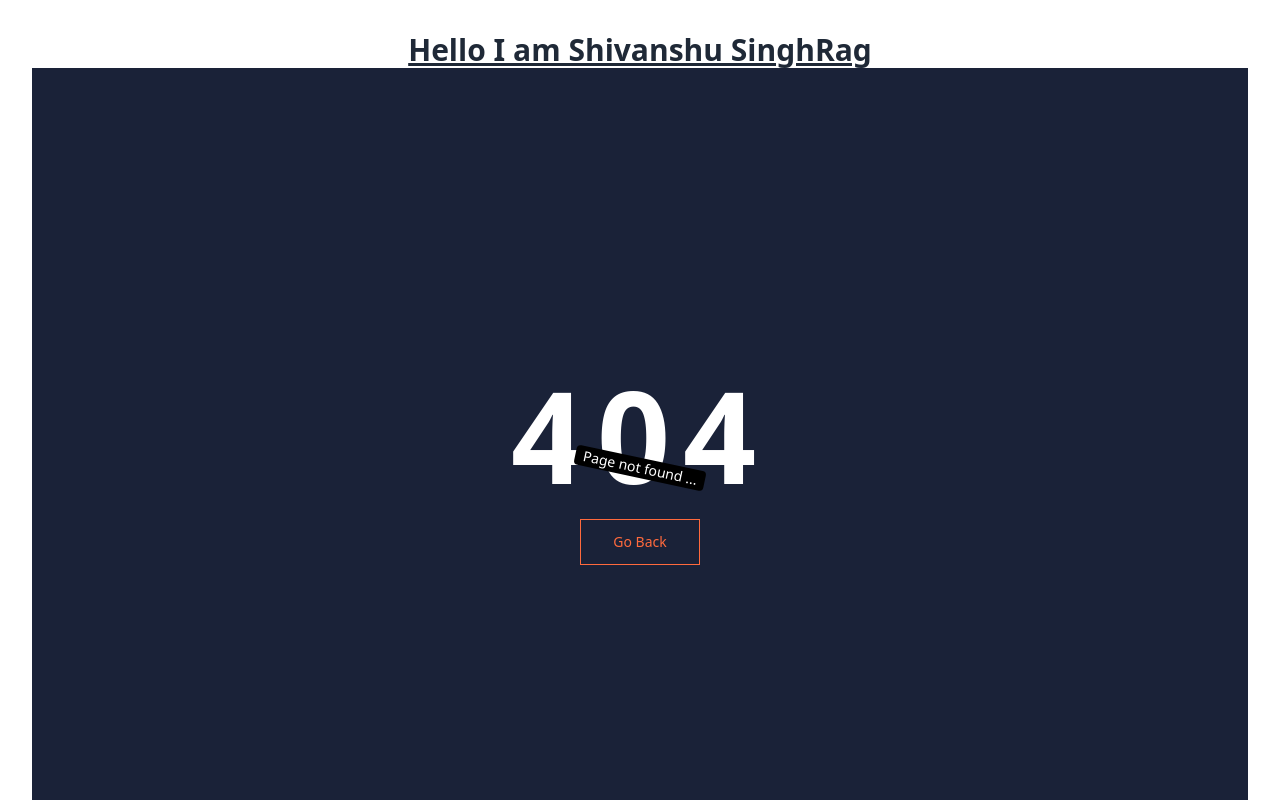
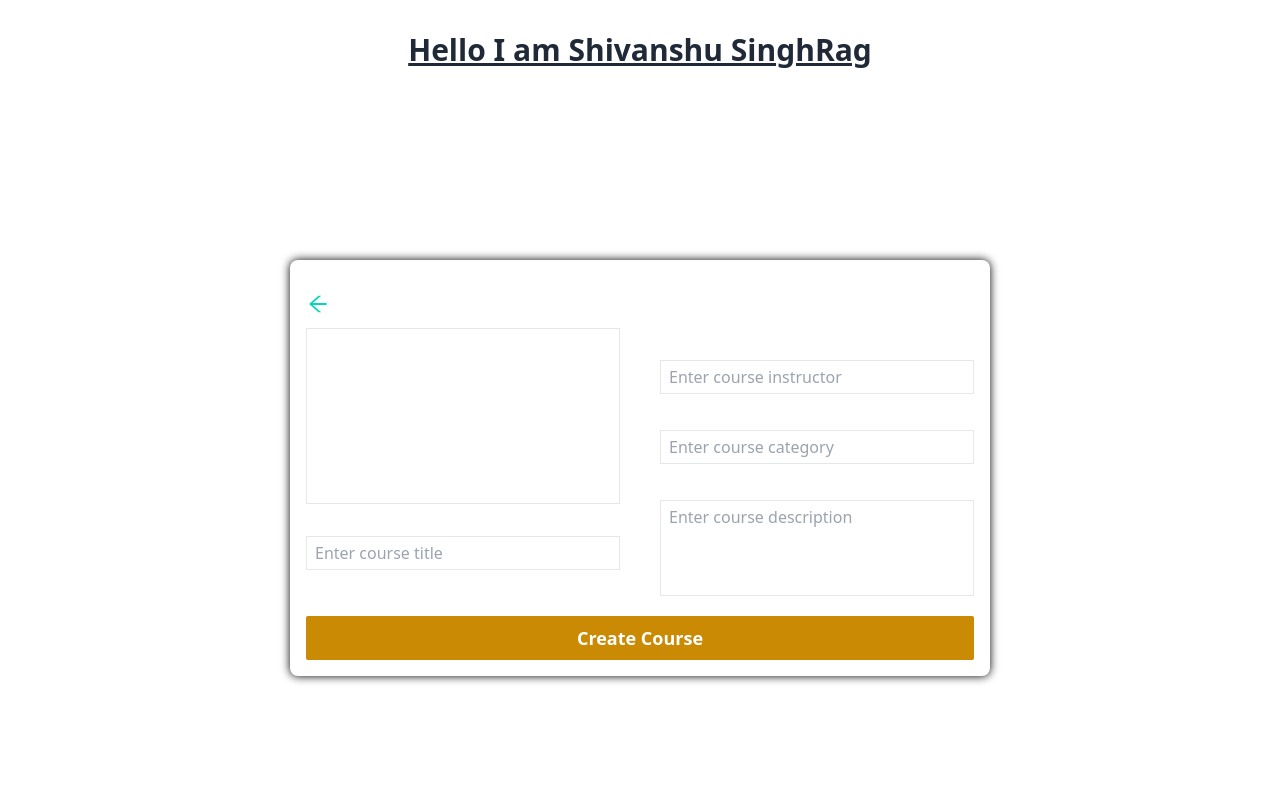
Before and after one commit to ShivanshuRag/Fronted_lms, a React (Vite) app: page /course/create in a window 1280 px wide. Before the commit this address had no page. Shown: the top 800 px of the page. Built offline with nearby package versions, Linux system fonts and the light colour scheme.

Commit message:
configure create course file

```diff
--- a/src/App.jsx
+++ b/src/App.jsx
@@ -7,6 +7,7 @@
 import Contact from './Pages/Contact.jsx'
 import CourseDescription from './Pages/Course/CourseDescription.jsx'
 import CourseList from './Pages/Course/CourseList.jsx'
+import CreateCourse from './Pages/Course/CreateCourse.jsx'
 import Denied from './Pages/Denied.jsx'
 import HomePage from './Pages/HomePage.jsx'
 import Login from './Pages/Login.jsx'
@@ -28,6 +29,7 @@
     <Route path="/course/description" element={<CourseDescription/>}></Route>
     <Route path="/contact" element={<Contact/>}></Route>
     <Route path="/denied" element={<Denied/>}></Route>
+    <Route path="/course/create" element={<CreateCourse/>}></Route>
     <Route path="*" element={<NotFound/>}></Route>
     </Routes>
 
--- /dev/null
+++ b/src/Pages/Course/CreateCourse.jsx
@@ -0,0 +1,220 @@
+
+import { useState } from "react";
+import toast from "react-hot-toast";
+import { AiOutlineArrowLeft } from "react-icons/ai";
+import { useDispatch } from "react-redux";
+import {Link , useNavigate} from "react-router-dom";
+
+import HomeLayout from "../../Layouts/HomeLayout.jsx";
+import { createNewCourse } from "../../Redux/Slices/CourseSlice.js";
+
+
+function CreateCourse(){
+
+    const dispatch = useDispatch();
+    const navigate = useNavigate();
+
+    const [userInput , setUserInput] = useState({
+
+        title : "",
+        category: "",
+        createdBy: "",
+        description: "",
+        thumbnail: null,
+        previewImage: ""
+
+    })
+
+     function handleImageUpload(e){
+       e.preventDefault();
+
+       const uploadedImage = e.target.files[0];
+       if(uploadedImage){
+        const fileReader = new FileReader();
+         fileReader.readAsDataURL(uploadedImage)
+         fileReader.addEventListener("upload" , function(){
+            setUserInput({
+                ...userInput,
+                previewImage : this.result,
+                thumbnail: uploadedImage
+            })
+         })
+       }
+
+     }
+
+     function handleUserInput(e){
+       const {name , value} = e.target;
+
+        setUserInput({
+            ...userInput ,
+            [name]: value
+        })
+     }
+
+     async function onFormSubmit(e){
+       e.preventDefault();
+
+       if(!userInput.title || !userInput.description || !userInput.category || !userInput.thumbnail || !userInput.createdBy){
+
+        toast.error("All field are mandatory")
+         return;
+       }
+
+        const response = await dispatch(createNewCourse(userInput));
+
+         if(response?.payload?.success){
+            setUserInput({
+                title : "",
+                category : "",
+                createdBy : "",
+                description: "",
+                thumbnail : null,
+                previewImage : "" ,
+
+            })
+            navigate("/courses")
+
+         }
+
+     }
+
+    return(
+     <HomeLayout>
+       <div className="flex items-center justify-center h-[100vh]">
+         <form
+         onSubmit={onFormSubmit}
+         className="flex flex-col justify-center gap-5 rounded-lg p-4 text-white w-[700px] my-10 shadow-[0_0_10px_black] relative"
+
+         >
+          <Link className="absolute top-8 text-2xl link text-accent cursor-pointer">
+           <AiOutlineArrowLeft />
+          </Link>
+
+          <h1 className="text-center text-2xl font-bold">
+            Create New Course
+          </h1>
+
+          <main className="grid grid-cols-2 gap-x-10">
+             <div className="gap-y-6">
+               <div>
+                <label
+                htmlFor="image_uploads"
+                className="cursor-pointer"
+                >
+                    {userInput.previewImage ? (
+                        <img
+                        className="w-full h-44 m-auto border"
+                        src={userInput.previewImage}
+
+                         />
+                      ):(
+                        <div className="w-full h-44 m-auto flex items-center justify-center border">
+                        <h1 className="font-bold text-lg">Upload your course thumbnail</h1>
+                    </div>
+
+                    )}
+
+                </label>
+                <input
+                className="hidden"
+                type="file"
+                id="image_uploads"
+                accept=" .jpg , .jpeg , .png"
+                name="image_uploads"
+                onChange={handleImageUpload}
+
+                />
+               </div>
+
+                <div className="flex flex-col gap-1">
+                   <label
+                   className="text-lg font-semibold"
+                   htmlFor="title">
+                    Course title
+                   </label>
+
+                   <input
+                    required
+                   type="text"
+                   name="title"
+                   id="title"
+                   placeholder="Enter course title"
+                   className="bg-transparent px-2 py-1 border"
+                   value={userInput.title}
+                   onChange={handleUserInput}
+
+                   />
+               </div>
+             </div>
+
+              <div className="flex flex-col gap-1">
+                <div className="flex flex-col gap-1">
+                  <label
+                   className="text-lg font-semibold"
+                  htmlFor="createdBy"
+                   >
+                     Course Instructor
+                  </label>
+                  <input
+                   required
+                   name="createdBy"
+                   id="createdBy"
+                  type="text"
+                  placeholder="Enter course instructor"
+                  className="bg-transparent px-2 py-1 border"
+                  value={userInput.createdBy}
+                  onChange={handleUserInput}
+
+                  />
+                </div>
+
+                <div className="flex flex-col gap-1">
+                    <label className="text-lg font-semibold" htmlFor="category">
+                    Course category
+                    </label>
+                    <input
+                    required
+                    type="text"
+                    name="category"
+                    id="category"
+                    placeholder="Enter course category"
+                    className="bg-transparent px-2 py-1 border"
+                    value={userInput.category}
+                    onChange={handleUserInput}
+                    />
+                </div>
+
+                <div className="flex flex-col gap-1">
+                    <label  className="text-lg font-semibold" htmlFor="description">
+                    Course description
+                    </label>
+                    <textarea
+                    required
+                    type="text"
+                    name="description"
+                    id="description"
+                    placeholder="Enter course description"
+                    className="bg-transparent px-2 py-1 h-24 overflow-y-scroll resize-none border"
+                    value={userInput.description}
+                    onChange={handleUserInput}
+
+                    >
+
+                    </textarea>
+
+                </div>
+
+              </div>
+          </main>
+            <button type="submit" className="w-full py-2 rounded-sm font-semibold text-lg cursor-pointer bg-yellow-600 hover:bg-yellow-500 transition-all ease-in-out duration-300">
+                        Create Course
+             </button>
+         </form>
+       </div>
+
+     </HomeLayout>
+    )
+}
+
+export default CreateCourse;
```
